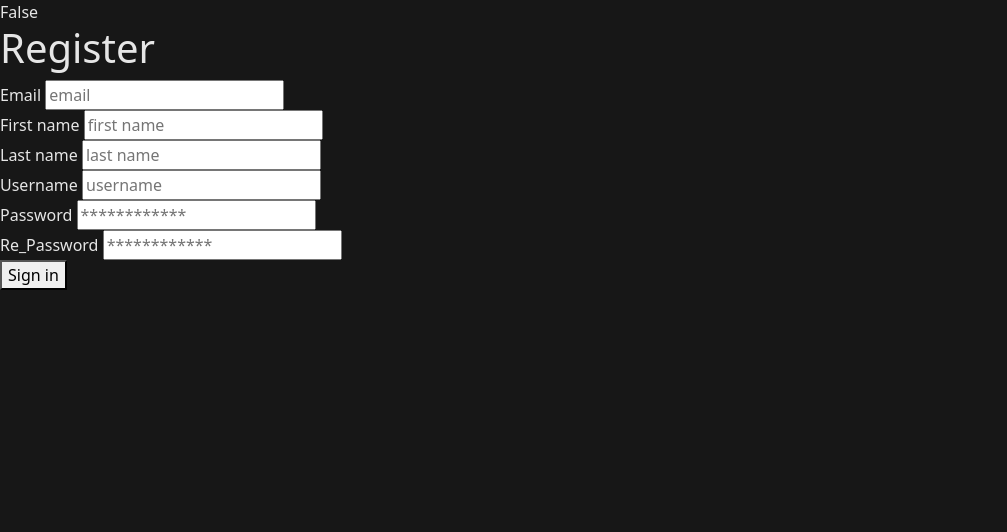
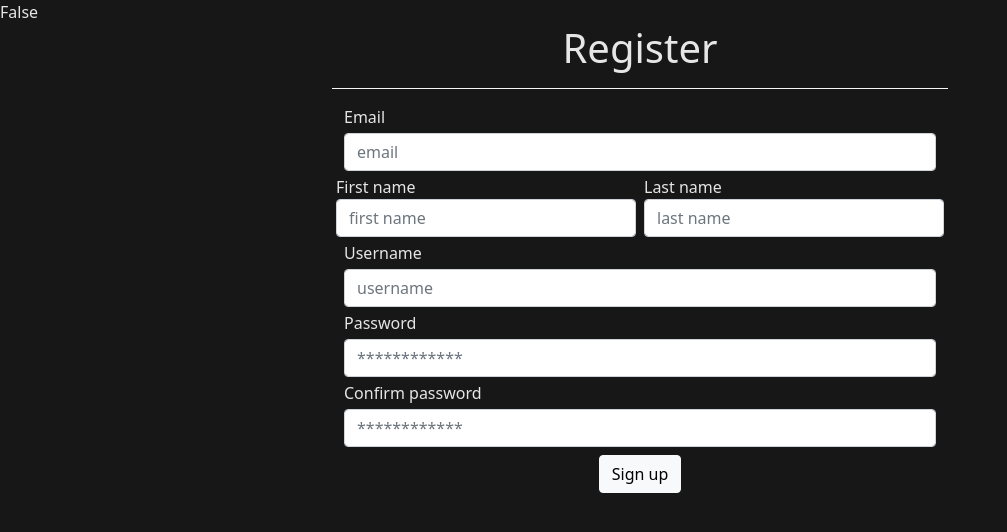
Before and after one commit to adagun/ImageSharingProject, a Django app: page /accounts/register/ in a window 1280 px wide. Shown: the part 63-595 px from the top of the page, without its empty margins (0-1007 px from the left). Run offline with Django 3.2, Linux system fonts and the light colour scheme.

Commit message:
styled registration page

```diff
--- a/accounts/templates/accounts/register.html
+++ b/accounts/templates/accounts/register.html
@@ -4,14 +4,17 @@
 {{  user.is_authenticated }}
 {{ form.non_field_errors }}
 
-<h1>Register</h1>
 
+    <div class="container  w-50">
+
+<h1 class="text-center">Register</h1>
+<div class="divider bg-light"><hr></div>
+        <div class="form-horizontal container">
 <form action="" method="POST" class="needs-validation" novalidate>
     {% csrf_token %}
 
-    <div>
-        <label for="{{ form.email.id_for_label }}">Email</label>
-        <input type="text" id="{{ form.email.id_for_label }}" name="{{ form.email.name }}" required  placeholder="email" value="{{ form.email.value|default:'' }}" class="{% if form.email.errors %}is-invalid{% endif %}" />
+        <label  for="{{ form.email.id_for_label }}">Email</label>
+        <input type="text" id="{{ form.email.id_for_label }}" name="{{ form.email.name }}" required  placeholder="email" value="{{ form.email.value|default:'' }}" class="{% if form.email.errors %}is-invalid{% endif %} form-control my-1" />
 
         <div class="invalid-feedback">
             {% if form.email.errors %}
@@ -22,10 +25,11 @@
                 <p class="m-0">Please provide a valid email address</p>
             {% endif %}
         </div>
-    </div>
-    <div>
+
+    <div class="row my-1" >
+        <div class="col-6" >
         <label for="{{ form.first_name.id_for_label }}">First name</label>
-        <input type="text" id="{{ form.first_name.id_for_label }}" name="{{ form.first_name.name }}" required  placeholder="first name" value="{{ form.first_name.value|default:'' }}" class="{% if form.first_name.errors %}is-invalid{% endif %}" />
+        <input type="text" id="{{ form.first_name.id_for_label }}" name="{{ form.first_name.name }}" required  placeholder="first name" value="{{ form.first_name.value|default:'' }}" class="{% if form.first_name.errors %}is-invalid{% endif %} form-control " />
         <div class="invalid-feedback">
             {% if form.first_name.errors %}
                 {% for error in form.first_name.errors %}
@@ -35,11 +39,13 @@
                 <p class="m-0">Please provide a valid first name</p>
             {% endif %}
         </div>
-    </div>
+        </div>
 
-    <div>
+
+        <div class="col-6">
         <label for="{{ form.last_name.id_for_label }}">Last name</label>
-        <input type="text" id="{{ form.last_name.id_for_label }}" name="{{ form.last_name.name }}" required placeholder="last name" value="{{ form.last_name.value|default:'' }}" class="{% if form.last_name.errors %}is-invalid{% endif %}"/>
+        <input type="text" id="{{ form.last_name.id_for_label }}" name="{{ form.last_name.name }}" required placeholder="last name" value="{{ form.last_name.value|default:'' }}" class="{% if form.last_name.errors %}is-invalid{% endif %} form-control "/>
+       </div>
         <div class="invalid-feedback">
             {% if form.last_name.errors %}
                 {% for error in form.last_name.errors %}
@@ -51,8 +57,9 @@
         </div>
     </div>
     <div>
+
         <label for="{{ form.username.id_for_label }}">Username</label>
-        <input type="text" id="{{ form.username.id_for_label }}" name="{{ form.username.name }}" required  placeholder="username" value="{{ form.username.value|default:'' }}" class=" {% if form.username.errors %}is-invalid{% endif %}" />
+        <input type="text" id="{{ form.username.id_for_label }}" name="{{ form.username.name }}" required  placeholder="username" value="{{ form.username.value|default:'' }}" class=" {% if form.username.errors %}is-invalid{% endif %} form-control my-1" />
         <div class="invalid-feedback">
             {% if form.username.errors %}
                 {% for error in form.username.errors %}
@@ -65,7 +72,7 @@
     </div>
     <div>
         <label for="{{ form.password1.id_for_label }}">Password</label>
-        <input type="password" id="{{ form.password1.id_for_label }}" name="{{ form.password1.name }}" autocomplete="new-password" required placeholder="************" class="{% if form.password1.errors %}is-invalid{% endif %}" />
+        <input type="password" id="{{ form.password1.id_for_label }}" name="{{ form.password1.name }}" autocomplete="new-password" required placeholder="************" class="{% if form.password1.errors %}is-invalid{% endif %} form-control my-1" />
         <div class="invalid-feedback">
             {% if form.password1.errors %}
                 {% for error in form.password1.errors %}
@@ -77,8 +84,8 @@
         </div>
     </div>
     <div>
-        <label for="{{ form.password2.id_for_label }}" >Re_Password</label>
-        <input type="password" id="{{ form.password2.id_for_label }}" name="{{ form.password2.name }}" required placeholder="************" class="{% if form.password2.errors %}is-invalid{% endif %}" />
+        <label for="{{ form.password2.id_for_label }}" >Confirm password</label>
+        <input type="password" id="{{ form.password2.id_for_label }}" name="{{ form.password2.name }}" required placeholder="************" class="{% if form.password2.errors %}is-invalid{% endif %} form-control mt-1" />
         <div class="invalid-feedback">
             {% if form.password2.errors %}
                 {% for error in form.password2.errors %}
@@ -90,9 +97,10 @@
         </div>
     </div>
 
-    <div>
-        <button type="submit">Sign in</button>
+    <div class="text-center">
+        <button class="mt-2 btn btn-light" type="submit">Sign up</button>
     </div>
 </form>
-
+    </div>
+</div>
 {% endblock content %}
```
